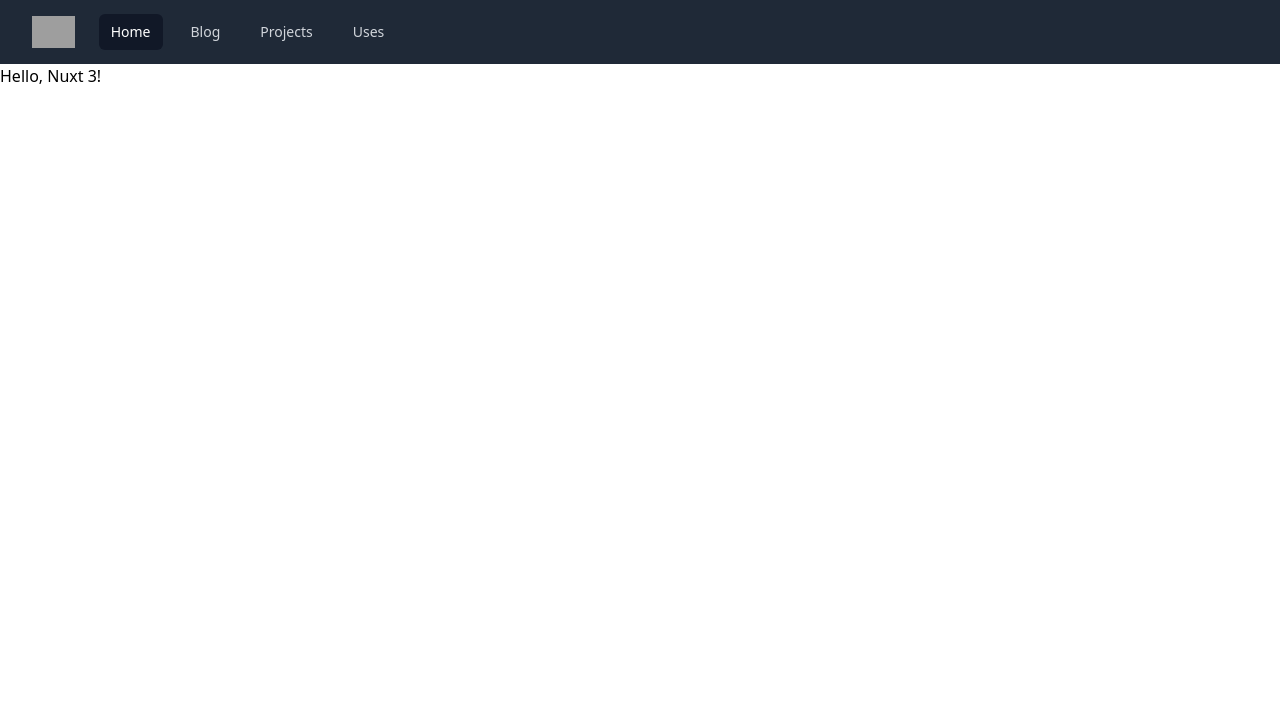
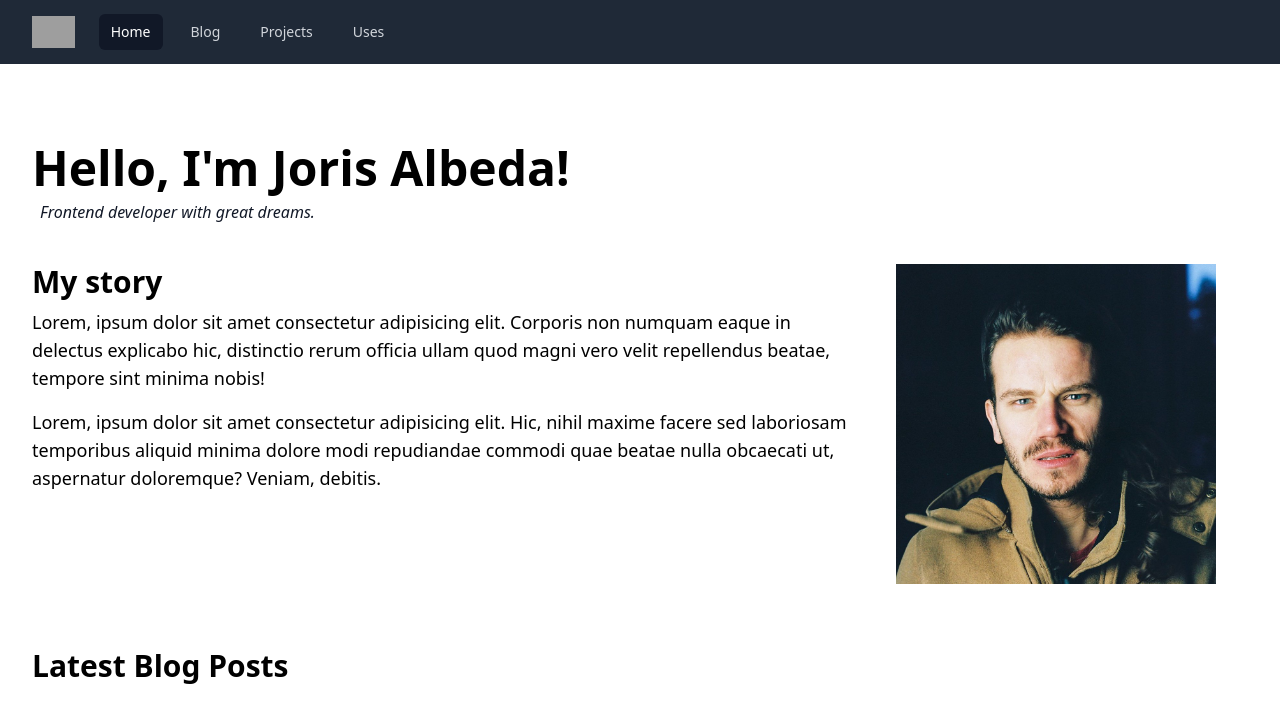
Before and after one commit to Joris-Albeda/ninja-portfolio, a Nuxt app: page / in a window 1280 px wide. Shown: the top 722 px of the page. Built offline with nearby package versions, Linux system fonts and the light colour scheme; grey boxes are pictures that could not be loaded.

Commit message:
Added index page.

```diff
--- a/app.vue
+++ b/app.vue
@@ -1,6 +1,8 @@
 <template>
   <div>
     <SiteHeader />
-    <h1>Hello, Nuxt 3!</h1>
+    <main class="mx-auto max-w-7xl px-2 sm:px-6 lg:px-8">
+      <NuxtPage />
+    </main>
   </div>
 </template>
--- /dev/null
+++ b/pages/index.vue
@@ -0,0 +1,38 @@
+<template>
+  <section>
+    <h1 class="text-5xl font-bold mt-20">Hello, I'm Joris Albeda!</h1>
+    <p class="text-base text-gray-900 p-2 italic">
+      Frontend developer with great dreams.
+    </p>
+  </section>
+  <section class="flex flex-col md:flex-row">
+    <div class="md:w-3/4">
+      <h2 class="text-3xl font-bold mt-8">My story</h2>
+      <p class="text-lg py-2">
+        Lorem, ipsum dolor sit amet consectetur adipisicing elit. Corporis non
+        numquam eaque in delectus explicabo hic, distinctio rerum officia ullam
+        quod magni vero velit repellendus beatae, tempore sint minima nobis!
+      </p>
+      <p class="text-lg py-2">
+        Lorem, ipsum dolor sit amet consectetur adipisicing elit. Hic, nihil
+        maxime facere sed laboriosam temporibus aliquid minima dolore modi
+        repudiandae commodi quae beatae nulla obcaecati ut, aspernatur
+        doloremque? Veniam, debitis.
+      </p>
+    </div>
+
+    <img
+      src="@/assets/images/Joris.jpg"
+      alt="Joris"
+      class="w-1/2 md:max-w-sm p-8 mx-auto"
+    />
+  </section>
+
+  <section>
+    <h2 class="text-3xl font-bold mt-8">Latest Blog Posts</h2>
+  </section>
+</template>
+
+<script lang="ts" setup></script>
+
+<style></style>
```
Also changed, not shown: assets/images/Joris.jpg (added), tailwind.config.ts (added).
